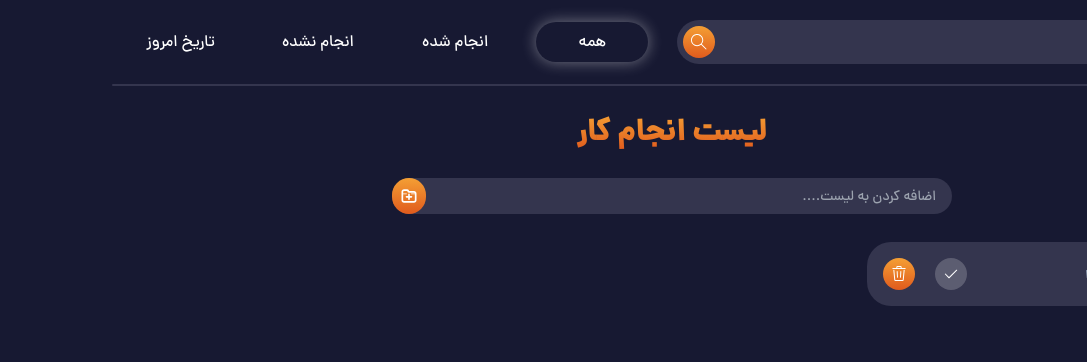
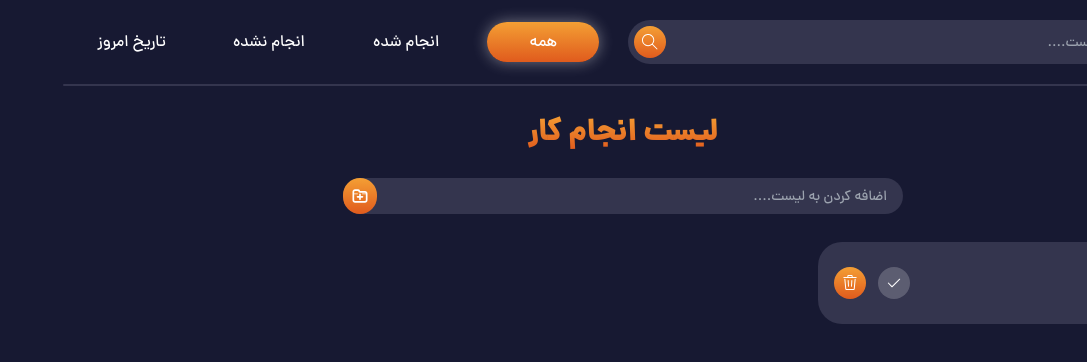
Before and after one commit to amir2002-js/todoList, a React (Vite) app: page / in a window 1280 px wide. Both pictures are taken after typing "Sample" into the empty fields and a click on the button 376 px from the left and 196 px from the top of the page. Shown: the top 362 px of the page, without its empty margins (193-1280 px from the left). Built offline with nearby package versions, Linux system fonts and the light colour scheme.

Commit message:
create delete and down action

```diff
--- a/src/App.jsx
+++ b/src/App.jsx
@@ -38,7 +38,7 @@ function App() {
 
 			<div className="grid sm:grid-cols-2 lg:grid-cols-3 gap-3">
 				{todos.map(item => (
-                    <Cart key={item.id} title={item.title} date={item.date} isDown={item.isDown} id={item.id} />
+                    <Cart key={item.id} title={item.title} date={item.date} isDown={item.isDown} id={item.id} todo={todos} changeTodos={changeTodos} />
                 ))}
 			</div>
 		</div>
--- a/src/components/BtnSelector.jsx
+++ b/src/components/BtnSelector.jsx
@@ -4,7 +4,7 @@ export default function BtnSelector({ isActive, children, changeActive, id }) {
 			onClick={() => changeActive(id)}
 			className={`w-28 h-10 ${
 				isActive
-					? "shadow-[0_0_15px_rgba(255,255,255,0.4)] main-btn"
+					? "shadow-[0_0_15px_rgba(255,255,255,0.4)] bg-gradient-to-t from-mainColor to-secColo"
 					: ""
 			}r rounded-full`}
 		>
--- a/src/components/Cart.jsx
+++ b/src/components/Cart.jsx
@@ -1,22 +1,28 @@
 import { GoCheck, GoTrash } from "react-icons/go";
 
-export default function Cart({ isDown, title, date, id }) {
+export default function Cart({ isDown, title, date, id, todo, changeTodos }) {
 	const now = new Date();
 	const day = now.getDate();
 	const month = now.getMonth();
 	const year = now.getFullYear();
 	return (
 		<div className="bg-secBg rounded-3xl p-4 flex items-center justify-between">
-			<div className="flex gap-4 items-baseline">
+			<div className="flex flex-col gap-2">
 				<p>{title}</p>
 				<figcaption className="text-slate-400 text-[12px]">
 					{date}
 				</figcaption>
 			</div>
-			<div className="flex gap-5">
+			<div className="flex gap-3">
 				<button
 					onClick={() => {
-						console.log(id);
+						let myItem = todo.map((i) => {
+							if (i.id === id) {
+								i.isDown = !i.isDown;
+							}
+							return i;
+						});
+						changeTodos(myItem);
 					}}
 					className={`${
 						isDown ? "bg-teal-600" : "bg-white/20"
@@ -26,7 +32,10 @@ export default function Cart({ isDown, title, date, id }) {
 				</button>
 				<button
 					onClick={() => {
-						console.log(id);
+						let myItem = todo.filter((i) => {
+							return i.id !== id;
+						});
+						changeTodos(myItem);
 					}}
 					className=" hover:shadow-[0_0_15px_rgba(255,255,255,0.2)] bg-gradient-to-t from-mainColor to-secColor rounded-full p-2"
 				>
```
